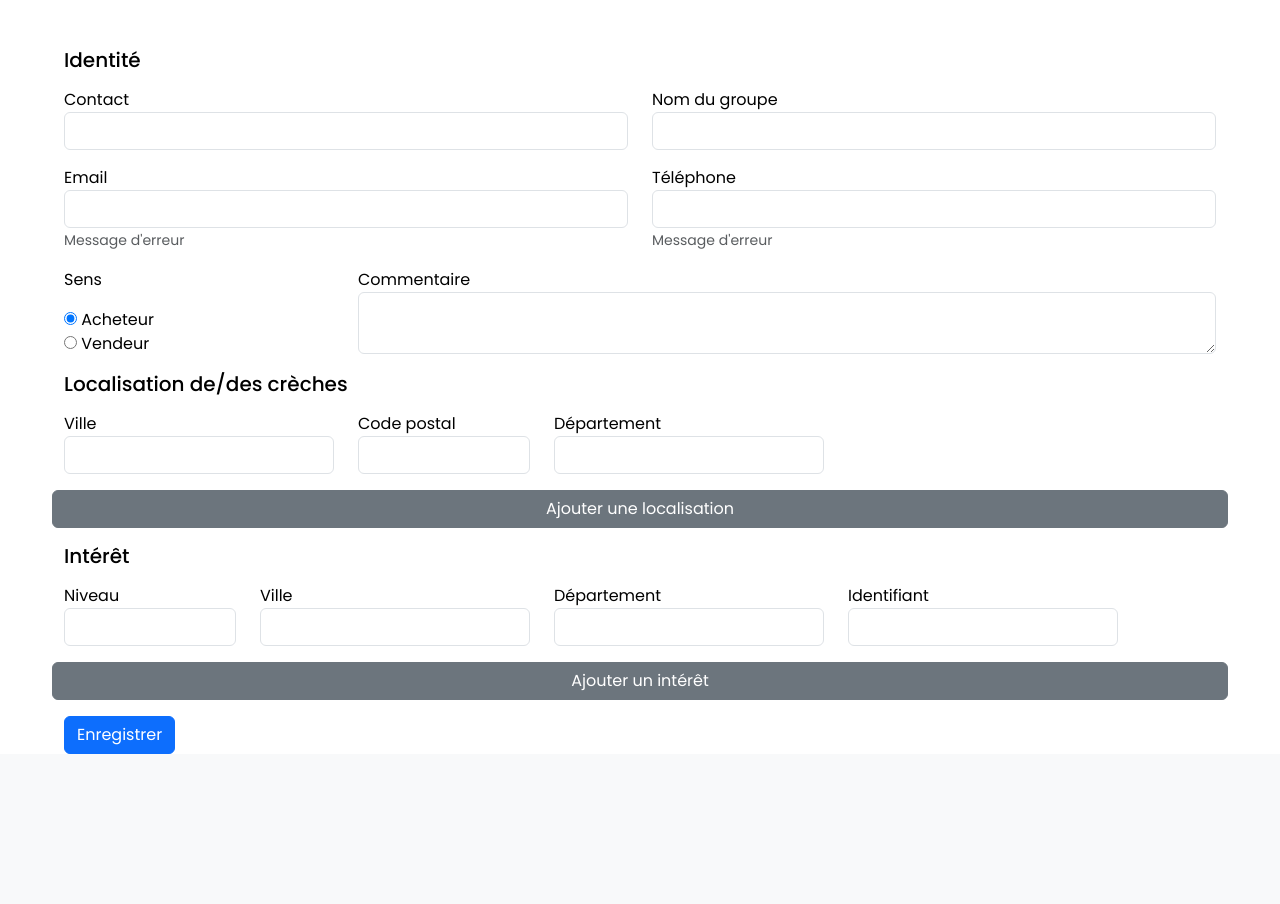
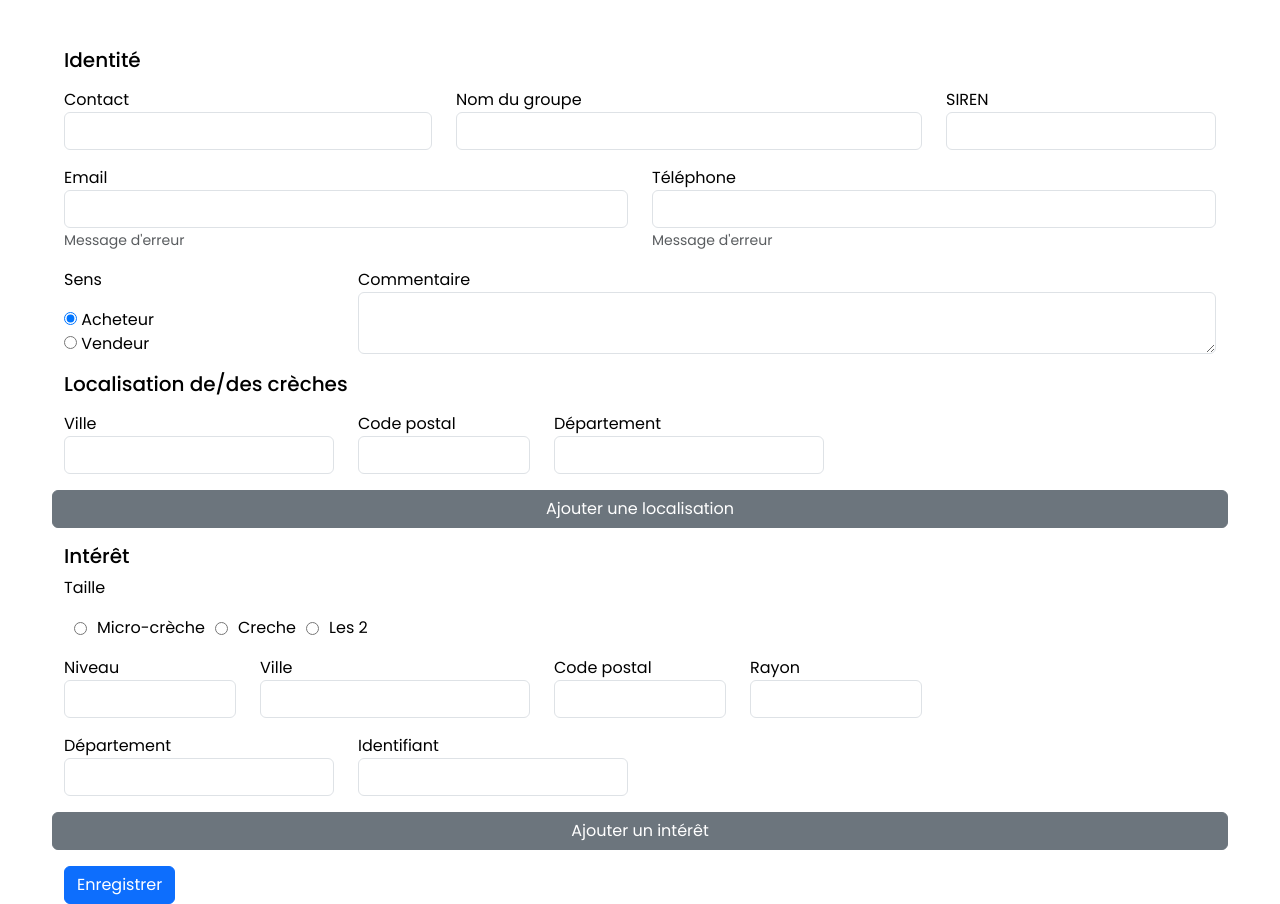
Before and after one commit to JayohTurtle/Creches, a PHP site: page /nouveau_contact in a window 1280 px wide. Shown: the part 54-958 px from the top of the page. Before the commit the page ends 808 px from the top, so only its background shows below. Run offline with PHP 8.4, Linux system fonts and the light colour scheme; data that the repository does not hold is empty.

Commit message:
finalisation des acheteurs dans nouveau_contact. Ajout de la gestion des inputs vides. Ajout de SIREN, ajout code postal et rayon dans interest et ajout de choix crèches et micro-crèches

```diff
--- a/css/style.css
+++ b/css/style.css
@@ -39,7 +39,7 @@ body{
     max-width: 1200px;
 }
 
-/*index.html*/
+/*index*/
 .creches{
     width: 300px;
     height: 500px;
@@ -47,3 +47,18 @@ body{
     border-radius: 10px;
 
 }
+
+.radio-group {
+    display: flex;
+    flex-direction: row;
+}
+
+.radio-item {
+    display: flex;
+    align-items: center;
+    margin-left: 10px; /* Ajuste cet espace selon tes besoins */
+}
+
+.radio-item label {
+    margin-left: 10px; /* Ajuste cet espace selon tes besoins */
+}
--- a/nouveau_contact.php
+++ b/nouveau_contact.php
@@ -13,6 +13,7 @@ if ($_SERVER["REQUEST_METHOD"] == "POST"){
 
     $contact = trim(strip_tags($postData['contact']));
     $nom = trim(strip_tags($postData['nom']));
+    $siren = trim(strip_tags($postData['siren']));
     $email = trim(strip_tags($postData['email']));
     $telephone = trim(strip_tags($postData['telephone']));
     $sens = trim(strip_tags($postData['directionChoice']));
@@ -20,7 +21,7 @@ if ($_SERVER["REQUEST_METHOD"] == "POST"){
     $dateJour = date("Y/m/d");
 
     // On vérifie qu'il y a un commentaire
-    if (isset($_POST['comment'])) {
+    if (isset($_POST['comment']) && (!empty($_POST['comment']))) {
         // On intègre le commentaire dans la base de données
         $insertComment = $mysqlCreche->prepare('INSERT INTO commentaires(nom, contact, commentaire, date_comment, operateur) VALUES (:nom, :contact, :commentaire, :date_comment, :operateur)');
 
@@ -33,7 +34,9 @@ if ($_SERVER["REQUEST_METHOD"] == "POST"){
         ]);
     }
 
-    //On vérifie si le contact existe déjà dans la base de données
+    //On regarde si le contact existe déjà dans la base de données
+    //on vérifie que le contact n'est pas vide
+    if (!empty($_POST['contact'])){
         $checkContact = $mysqlCreche->prepare('SELECT * FROM contacts WHERE contact = :contact AND email = :email');
         $checkContact->execute([
             'contact' => $contact,
@@ -43,19 +46,23 @@ if ($_SERVER["REQUEST_METHOD"] == "POST"){
         //Si le contact n'existe pas, on l'ajoute
         if (!$checkContact->rowCount() > 0) {
             //on entre le contact dans la base de données
-        $insertContact = $mysqlCreche->prepare('INSERT INTO contacts(nom, contact, email, telephone, sens) VALUES (:nom, :contact, :email, :telephone, :sens)');
+            $insertContact = $mysqlCreche->prepare('INSERT INTO contacts(nom, contact, siren, email, telephone, sens) VALUES (:nom, :contact, :siren, :email, :telephone, :sens)');
 
             $insertContact->execute([
                 'nom' => $nom,
                 'contact' => $contact,
+                'siren' => $siren,
                 'email' => $email,
                 'telephone' => $telephone,
                 'sens' => $sens
         ]);
         }
+    }
 
     //on ajoute la ville, le code postal et le département
     //Comme il peut y'avoir plusieurs lignes on boucle sur les input
+    //on vérifie que la ville n'est pas vide
+    if (!empty($_POST['ville'])){
         foreach ($_POST as $key => $value) {
             if (strpos($key, 'ville') === 0) {
                 $ville = trim(strip_tags($value));
@@ -106,157 +113,39 @@ if ($_SERVER["REQUEST_METHOD"] == "POST"){
                 ]);
             }
         }
+    }
     //on ajoute les intérêts
+    //on vérifie que la ville ou le département ne sont pas vides
+    if (!empty($_POST['villeInterest']) || (!empty($_POST['departementInterest']))){
         foreach ($_POST as $key => $value) {
             if (strpos($key, 'niveau') === 0) {
                 $niveau = trim(strip_tags($value));
 
                 $villeInterestKey = 'villeInterest' . substr($key, 6); // 6 correspond à la longueur de 'niveau'
+                $postalCodeInterest = 'postalCodeInterest'. substr($key, 6);
+                $rayonInterest = 'rayonInterest'. substr($key, 6);
                 $departementInterestKey = 'departementInterest' . substr($key, 6); // 6 correspond à la longueur de 'niveau'
                 $identifierKey = 'identifierInterest' . substr($key, 6); // 6 correspond à la longueur de 'niveau'
 
                 $villeInterest = isset($_POST[$villeInterestKey]) ? trim(strip_tags($_POST[$villeInterestKey])) : '';
+                $postalCodeInterest = isset($_POST[$postalCodeInterestKey]) ? trim(strip_tags($_POST[$postalCodeInterestKey])) : '';
+                $rayonInterest = isset($_POST[$rayonInterestKey]) ? trim(strip_tags($_POST[$rayonInterestKey])) : '';
                 $departementInterest = isset($_POST[$departementInterestKey]) ? trim(strip_tags($_POST[$departementInterestKey])) : '';
                 $identifier = isset($_POST[$identifierKey]) ? trim(strip_tags($_POST[$identifierKey])) : '';
 
-            $insertInterest = $mysqlCreche->prepare('INSERT INTO interet (niveau, contact, ville, departement, identifiant) VALUES (:niveau, :contact, :ville, :departement, :identifiant)');
+                $insertInterest = $mysqlCreche->prepare('INSERT INTO interet (niveau, contact, ville, code_postal, rayon, departement, identifiant) VALUES (:niveau, :contact, :ville, :code_postal, :rayon, :departement, :identifiant)');
                 $insertInterest->execute([
                     'niveau' => $niveau,
                     'contact' => $contact,
                     'ville' => $villeInterest,
+                    'code_postal' => $postalCodeInterest,
+                    'rayon' => $rayonInterest,
                     'departement' => $departementInterest,
                     'identifiant' => $identifier
                 ]);
             }
         }
     }
+}
 
-require_once(__DIR__ . '/views/head.php');
-
-?>
-
-<body>
-    <?php require_once(__DIR__ . '/views/header.php'); ?>
-    <div class="container">
-        <div class="container form-container mt-5">
-            <form id="form" method="post" action="nouveau_contact.php">
-                <h5 class="mt-3">Identité</h5>
-                <div class="row form-row mt-3">
-                    <div class="form-group col-md-6">
-                        <label for="contact">Contact</label>
-                        <input type="text" class="form-control" name="contact" id="contact">
-                    </div>
-                    <div class="form-group col-md-6">
-                        <label for="nom">Nom du groupe</label>
-                        <input type="text" class="form-control" name="nom" id="nom">
-                    </div>
-                </div>
-                <div class="row form-row mt-3">
-                    <div class="form-group col-md-6">
-                        <label for="email">Email</label>
-                        <input type="email" class="form-control" name="email" id="email">
-                        <small class="form-text">Message d'erreur</small>
-                    </div>
-                    <div class="form-group col-md-6">
-                        <label for="telephone">Téléphone</label>
-                        <input type="text" class="form-control" name="telephone" id="telephone">
-                        <small class="form-text">Message d'erreur</small>
-                    </div>
-                </div>
-                <div class="row form-row mt-3">
-                    <div class="form-group col-md-3">
-                        <p>Sens</p>
-                        <input type="radio" id="buyer" name="directionChoice" value="Acheteur" checked>
-                        <label for="buyer">Acheteur</label><br>
-                        <input type="radio" id="seller" name="directionChoice" value="Vendeur">
-                        <label for="seller">Vendeur</label><br>
-                    </div>
-                    <div class="form-group col-md-9">
-                        <label for="comment">Commentaire</label>
-                        <textarea name="comment" id="comment" rows="2" class="form-control"></textarea>
-                    </div>
-                </div>
-                <h5 class="mt-3">Localisation de/des crèches</h5>
-                <div class="row form-row mt-3" id="adresse">
-                    <div class="form-group col-md-3">
-                        <label for="ville">Ville</label>
-                        <input class="form-control" list="villes" id="ville" name="ville">
-                        <datalist id="villes">
-                            <?php
-                                include(__DIR__ . '/views/options_villes.php');
-                            ?>
-                        </datalist>
-                    </div>
-                    <div class="form-group col-md-2">
-                        <label for="postalCode">Code postal</label>
-                        <input class="form-control" id="postalCode" name="postalCode">
-                    </div>
-                    <div class="form-group col-md-3">
-                        <label for="departement">Département</label>
-                        <input class="form-control" list="departements" id="departement" name="departement">
-                        <datalist id="departements">
-                            <?php
-                                include(__DIR__ . '/views/options_departements.php');
-                            ?>
-                        </datalist>
-                    </div>
-                    <div class="form-group col-md-2 d-none" id="seller-choice">
-                        <label for="statut">Statut</label>
-                        <select class="form-control" name="statut" id="statut">
-                            <option value="approche">Approche</option>
-                            <option value="nego">Négociation</option>
-                            <option value="mandatEnvoye">Mandat envoyé</option>
-                            <option value="mandatSigne">Mandat signé</option>
-                            <option value="vendu">Vendu</option>
-                        </select>
-                    </div>
-                    <button type="button" class="btn btn-secondary mt-3" id="add-location">Ajouter une localisation</button>
-                </div>
-                <h5 class="mt-3" id="buyer-title">Intérêt</h5>
-                <div class="row form-row mt-3" id="interest">
-                    <div class="form-group col-md-2">
-                        <label for="niveau">Niveau</label>
-                        <select class="form-control" name="niveau" id="niveau">
-                            <option value= null></option>
-                            <option value="interesse">Intéressé</option>
-                            <option value="NDAenvoye">NDA envoyé</option>
-                            <option value="dossierEnvoye">Dossier envoyé</option>
-                            <option value="LOI">LOI</option>
-                            <option value="achat">Achat réalisé</option>
-                        </select>
-                    </div>
-                    <div class="form-group col-md-3">
-                        <label for="villeInterest">Ville</label>
-                        <input class="form-control" list="villesInterest" id="villeInterest" name="villeInterest">
-                        <datalist id="villesInterest">
-                            <?php
-                                include(__DIR__ . '/views/options_villes.php');
-                            ?>
-                        </datalist>
-                    </div>
-                    <div class="form-group col-md-3">
-                        <label for="departementInterest">Département</label>
-                        <input class="form-control" list="departementsInterest" id="departementInterest" name="departementInterest">
-                        <datalist id="departementsInterest">
-                            <?php
-                                include(__DIR__ . '/views/options_departements.php');
-                            ?>
-                        </datalist>
-                    </div>
-                    <div class="form-group col-md-3">
-                        <label for="identifierInterest">Identifiant</label>
-                        <input class="form-control" list="identifiersInterest" id="identifierInterest" name="identifierInterest">
-                        <datalist id="identifierInterest">
-                            <option value= null>
-                            <option value="Consultation">
-                        </datalist>
-                    </div>
-                    <button type="button" class="btn btn-secondary mt-3" id="add-interest">Ajouter un intérêt</button>
-                </div>
-                <button type="submit" class="btn btn-primary mt-3">Enregistrer</button>
-            </form>
-        </div>
-    </div>
-    <script src="js/form_contact.js" defer> </script>
-</body>
-</html>
+require_once(__DIR__ . '/views/nouveau_contact_view.php');
--- /dev/null
+++ b/views/nouveau_contact_view.php
@@ -0,0 +1,167 @@
+
+<?php
+
+require_once(__DIR__ . '/head.php');
+
+?>
+
+<body>
+    <?php require_once(__DIR__ . '/header.php'); ?>
+    <div class="container">
+        <div class="container form-container mt-5">
+            <form id="form" method="post" action="nouveau_contact.php">
+                <h5 class="mt-3">Identité</h5>
+                <div class="row form-row mt-3">
+                    <div class="form-group col-md-4">
+                        <label for="contact">Contact</label>
+                        <input type="text" class="form-control" name="contact" id="contact">
+                    </div>
+                    <div class="form-group col-md-5">
+                        <label for="nom">Nom du groupe</label>
+                        <input type="text" class="form-control" name="nom" id="nom">
+                    </div>
+                    <div class="form-group col-md-3">
+                        <label for="siren">SIREN</label>
+                        <input type="text" class="form-control" name="siren" id="siren">
+                    </div>
+                </div>
+                <div class="row form-row mt-3">
+                    <div class="form-group col-md-6">
+                        <label for="email">Email</label>
+                        <input type="email" class="form-control" name="email" id="email">
+                        <small class="form-text">Message d'erreur</small>
+                    </div>
+                    <div class="form-group col-md-6">
+                        <label for="telephone">Téléphone</label>
+                        <input type="text" class="form-control" name="telephone" id="telephone">
+                        <small class="form-text">Message d'erreur</small>
+                    </div>
+                </div>
+                <div class="row form-row mt-3">
+                    <div class="form-group col-md-3">
+                        <p>Sens</p>
+                        <input type="radio" id="buyer" name="directionChoice" value="Acheteur" checked>
+                        <label for="buyer">Acheteur</label><br>
+                        <input type="radio" id="seller" name="directionChoice" value="Vendeur">
+                        <label for="seller">Vendeur</label><br>
+                    </div>
+                    <div class="form-group col-md-9">
+                        <label for="comment">Commentaire</label>
+                        <textarea name="comment" id="comment" rows="2" class="form-control"></textarea>
+                    </div>
+                </div>
+                <h5 class="mt-3">Localisation de/des crèches</h5>
+                <div class="row form-row mt-3" id="adresse">
+                    <div class="form-group col-md-3">
+                        <label for="ville">Ville</label>
+                        <input class="form-control" list="villes" id="ville" name="ville">
+                        <datalist id="villes">
+                            <?php
+                                include(__DIR__ . '/options_villes.php');
+                            ?>
+                        </datalist>
+                    </div>
+                    <div class="form-group col-md-2">
+                        <label for="postalCode">Code postal</label>
+                        <input class="form-control" id="postalCode" name="postalCode">
+                    </div>
+                    <div class="form-group col-md-3">
+                        <label for="departement">Département</label>
+                        <input class="form-control" list="departements" id="departement" name="departement">
+                        <datalist id="departements">
+                            <?php
+                                include(__DIR__ . '/options_departements.php');
+                            ?>
+                        </datalist>
+                    </div>
+                    <div class="form-group col-md-2 d-none" id="seller-choice">
+                        <label for="statut">Statut</label>
+                        <select class="form-control" name="statut" id="statut">
+                            <option value="approche">Approche</option>
+                            <option value="nego">Négociation</option>
+                            <option value="mandatEnvoye">Mandat envoyé</option>
+                            <option value="mandatSigne">Mandat signé</option>
+                            <option value="vendu">Vendu</option>
+                        </select>
+                    </div>
+                    <button type="button" class="btn btn-secondary mt-3" id="add-location">Ajouter une localisation</button>
+                </div>
+                <h5 class="mt-3" id="buyer-title">Intérêt</h5>
+                <div class="form-group col-md-4">
+                    <div class="row">
+                        <p>Taille</p>
+                        <div class="radio-group">
+                            <div class="radio-item">
+                                <input type="radio" id="microCreche" name="sizeCreche" value="microCreche">
+                                <label for="microCreche">Micro-crèche</label>
+                            </div>
+                            <div class="radio-item">
+                                <input type="radio" id="creche" name="sizeCreche" value="Creche">
+                                <label for="creche">Creche</label>
+                            </div>
+                            <div class="radio-item">
+                                <input type="radio" id="bothCreche" name="sizeCreche" value="bothCreche">
+                                <label for="microCreche">Les 2</label>
+                            </div>
+                        </div>
+                    </div>
+                </div>
+                <div id="interest">
+                    <div class="row form-row mt-3" >
+                        <div class="form-group col-md-2">
+                            <label for="niveau">Niveau</label>
+                            <select class="form-control" name="niveau" id="niveau">
+                                <option value= null></option>
+                                <option value="interesse">Intéressé</option>
+                                <option value="NDAenvoye">NDA envoyé</option>
+                                <option value="dossierEnvoye">Dossier envoyé</option>
+                                <option value="LOI">LOI</option>
+                                <option value="achat">Achat réalisé</option>
+                            </select>
+                        </div>
+                        <div class="form-group col-md-3">
+                            <label for="villeInterest">Ville</label>
+                            <input class="form-control" list="villesInterest" id="villeInterest" name="villeInterest">
+                            <datalist id="villesInterest">
+                                <?php
+                                    include(__DIR__ . '/options_villes.php');
+                                ?>
+                            </datalist>
+                        </div>
+                        <div class="form-group col-md-2">
+                            <label for="postalCodeInterest">Code postal</label>
+                            <input class="form-control" id="postalCodeInterest" name="postalCodeInterest">
+                        </div>
+                        <div class="form-group col-md-2">
+                            <label for="rayonInterest">Rayon</label>
+                            <input class="form-control" id="rayonInterest" name="rayonInterest">
+                        </div>
+                    </div>
+                    <div class="row form-row mt-3" >
+                        <div class="form-group col-md-3">
+                            <label for="departementInterest">Département</label>
+                            <input class="form-control" list="departementsInterest" id="departementInterest" name="departementInterest">
+                            <datalist id="departementsInterest">
+                                <?php
+                                    include(__DIR__ . '/options_departements.php');
+                                ?>
+                            </datalist>
+                        </div>
+                        <div class="form-group col-md-3">
+                            <label for="identifierInterest">Identifiant</label>
+                            <input class="form-control" list="identifiersInterest" id="identifierInterest" name="identifierInterest">
+                            <datalist id="identifierInterest">
+                                <option value= null>
+                                <option value="Consultation">
+                            </datalist>
+                        </div>
+                        <button type="button" class="btn btn-secondary mt-3" id="add-interest">Ajouter un intérêt</button>
+                    </div>
+                </div>
+                <button type="submit" class="btn btn-primary mt-3">Enregistrer</button>
+            </form>
+        </div>
+    </div>
+    <script src="js/form_contact.js" defer> </script>
+</body>
+</html>
```
Also changed, not shown: js/form_contact.js (+34 -4 lines). Lines whose indentation alone changed are shown as unchanged.
